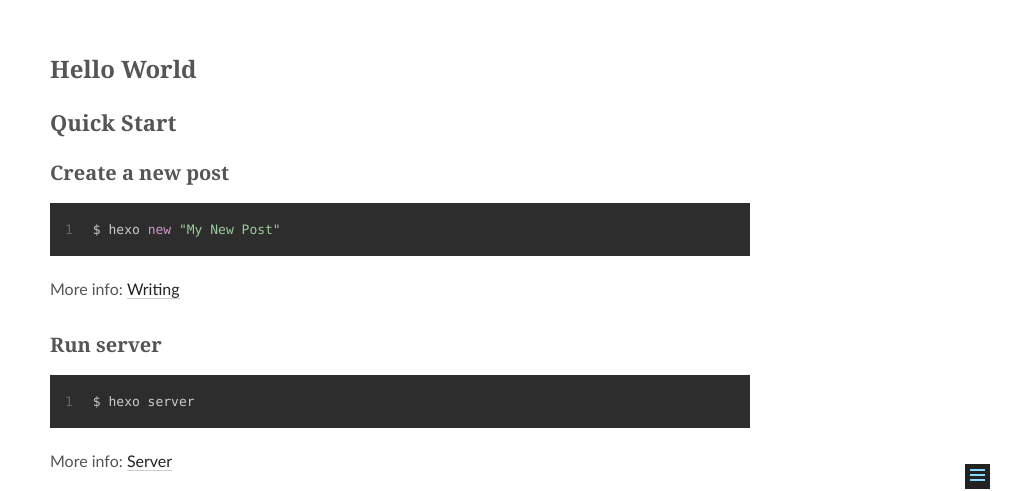
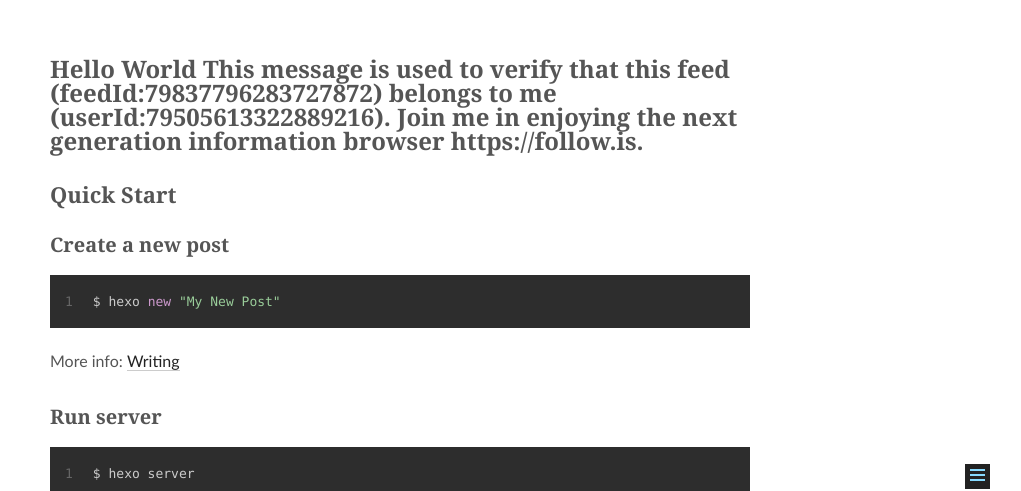
Before and after one commit to wtxagxy/wtxagxy.github.io, a plain HTML site: page 2016/07/15/hello-world/index.html in a window 1280 px wide. Shown: the part 266-757 px from the top of the page, without its empty margins (240-1261 px from the left). Drawn offline with Linux system fonts and the light colour scheme.

Commit message:
Update index.html

```diff
--- a/2016/07/15/hello-world/index.html
+++ b/2016/07/15/hello-world/index.html
@@ -133,7 +133,7 @@
 
 
 
-        <h1 id="Hello_World">Hello World</h1><h2 id="Quick_Start">Quick Start</h2><h3 id="Create_a_new_post">Create a new post</h3><figure class="highlight c++"><table><tr><td class="gutter"><pre><span class="line">1</span><br></pre></td><td class="code"><pre><span class="line">$ hexo <span class="keyword">new</span> <span class="string">"My New Post"</span></span><br></pre></td></tr></table></figure>
+        <h1 id="Hello_World">Hello World This message is used to verify that this feed (feedId:79837796283727872) belongs to me (userId:79505613322889216). Join me in enjoying the next generation information browser https://follow.is. </h1><h2 id="Quick_Start">Quick Start</h2><h3 id="Create_a_new_post">Create a new post</h3><figure class="highlight c++"><table><tr><td class="gutter"><pre><span class="line">1</span><br></pre></td><td class="code"><pre><span class="line">$ hexo <span class="keyword">new</span> <span class="string">"My New Post"</span></span><br></pre></td></tr></table></figure>
 <p>More info: <a href="http://hexo.io/docs/writing.html" target="_blank" rel="external">Writing</a></p>
 <h3 id="Run_server">Run server</h3><figure class="highlight bash"><table><tr><td class="gutter"><pre><span class="line">1</span><br></pre></td><td class="code"><pre><span class="line">$ hexo server</span><br></pre></td></tr></table></figure>
 <p>More info: <a href="http://hexo.io/docs/server.html" target="_blank" rel="external">Server</a></p>
```
